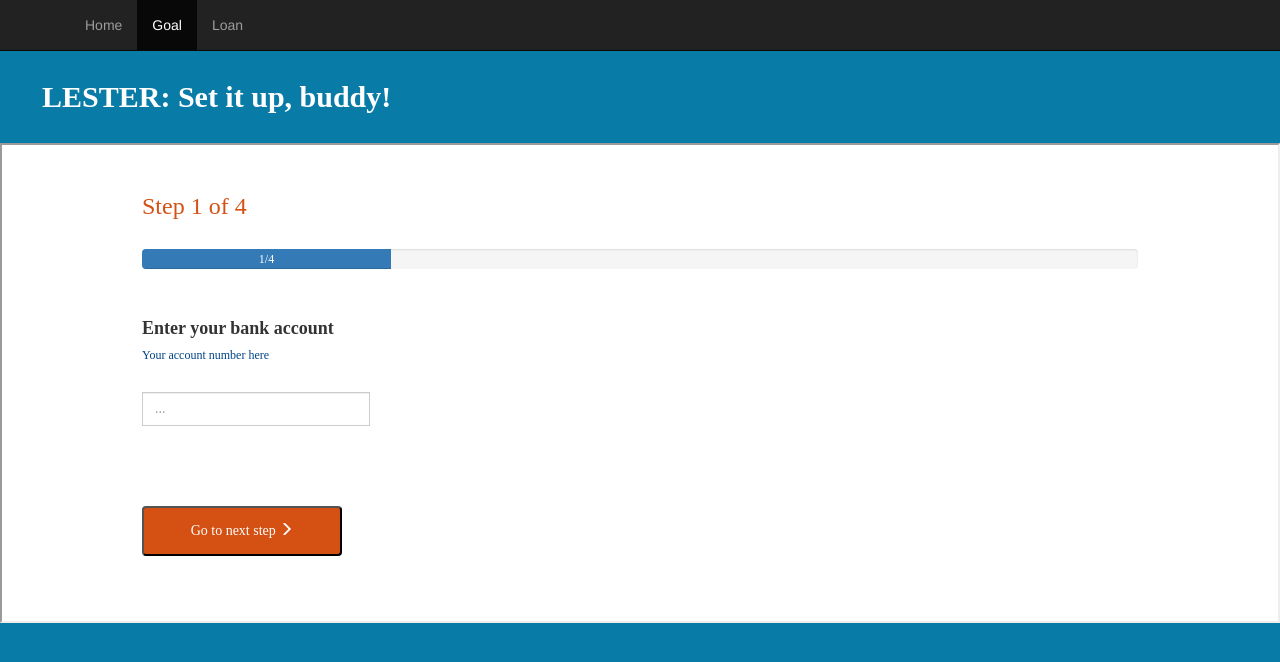
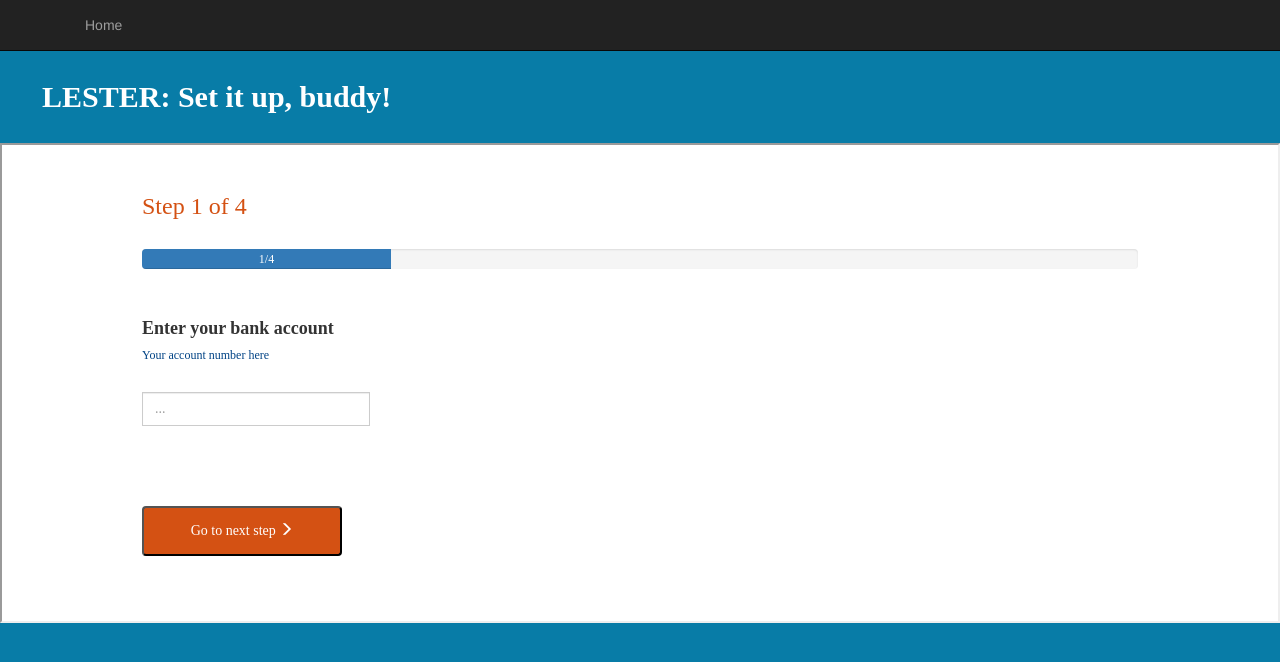
Before and after one commit to acondense/UHacMNL-Mamba, a website: page views/startup/index.html in a window 1280 px wide. Drawn offline with Linux system fonts and the light colour scheme.

Commit message:
update startup

```diff
--- a/views/startup/index.html
+++ b/views/startup/index.html
@@ -21,8 +21,6 @@
         <div id="navbar" class="collapse navbar-collapse">
           <ul class="nav navbar-nav">
             <li><a href="#">Home</a></li>
-            <li class="active"><a href="">Goal</a></li>
-            <li><a href="">Loan</a></li>
           </ul>
         </div>
       </div>
```
